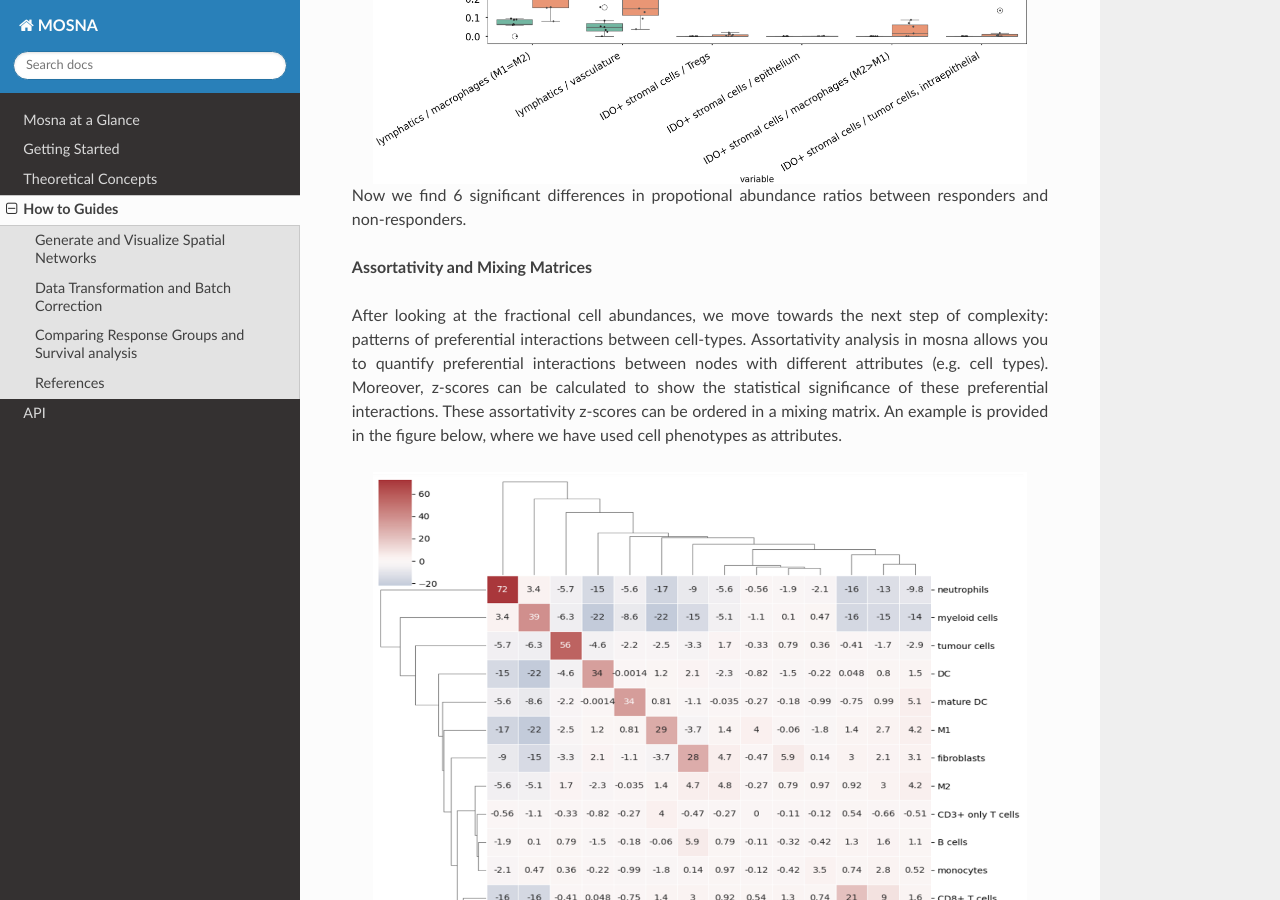
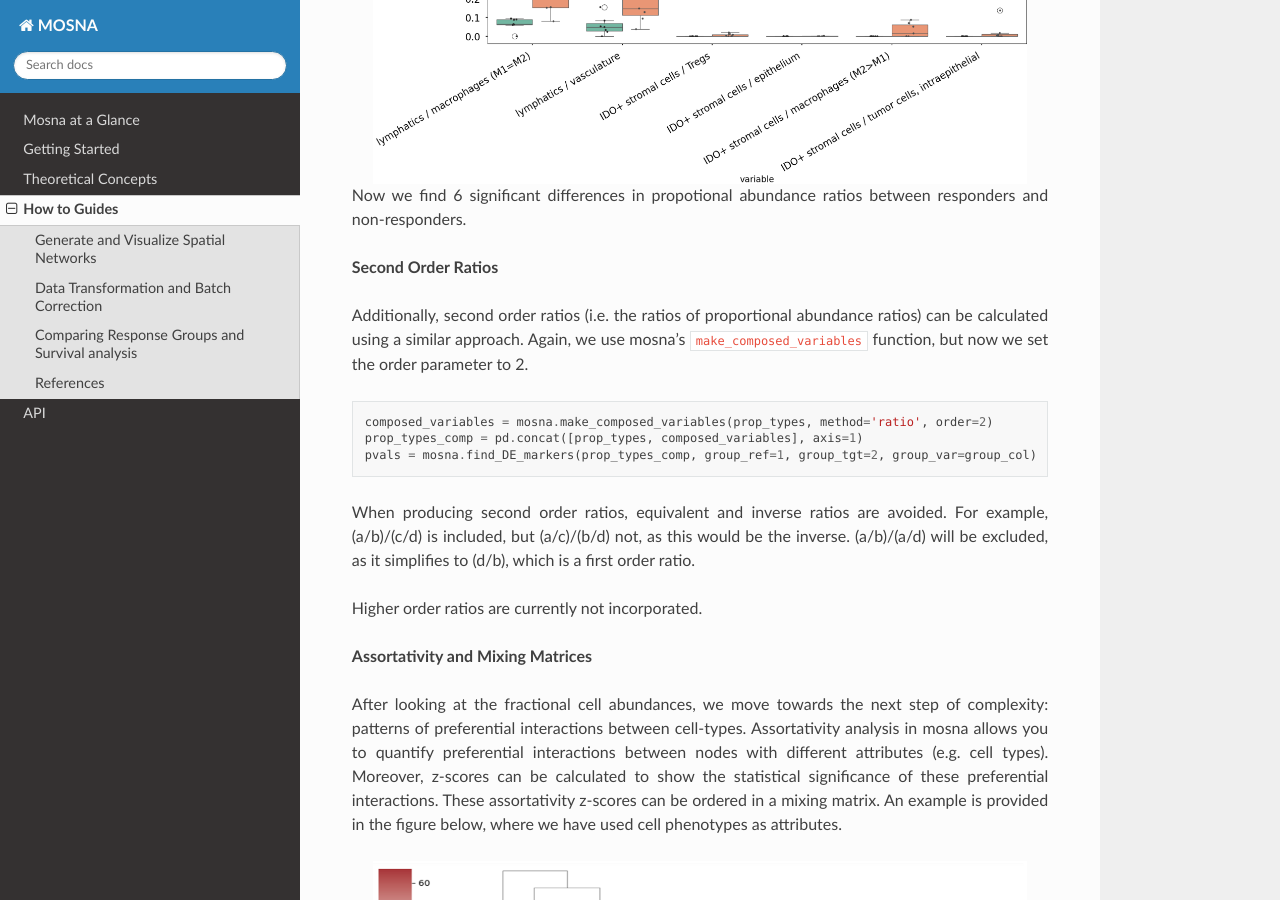
Before and after one commit to Bram-Simon/mosna_documentation, a Sphinx documentation site: the page built from docs/source/how_to_guides.rst, in a window 1280 px wide and 900 px high, scrolled down 7647 px. Built offline with Sphinx 7.4.7 and the Read the Docs theme 3.1.0, drawn with Linux system fonts in a browser that asks for light colours.

Commit message:
include 2nd order ratios

```diff
--- a/docs/source/how_to_guides.rst
+++ b/docs/source/how_to_guides.rst
@@ -373,6 +373,24 @@ This results in the following figure, which includes significant differences bet
 Now we find 6 significant differences in propotional abundance ratios between responders and non-responders.
 
 
+**Second Order Ratios**
+
+Additionally, second order ratios (i.e. the ratios of proportional abundance ratios) can be calculated using a similar approach.
+Again, we use mosna's ``make_composed_variables`` function, but now we set the order parameter to 2.
+
+
+.. code-block:: python
+
+  composed_variables = mosna.make_composed_variables(prop_types, method='ratio', order=2)
+  prop_types_comp = pd.concat([prop_types, composed_variables], axis=1)
+  pvals = mosna.find_DE_markers(prop_types_comp, group_ref=1, group_tgt=2, group_var=group_col)
+
+When producing second order ratios, equivalent and inverse ratios are avoided.
+For example, (a/b)/(c/d) is included, but (a/c)/(b/d) not, as this would be the inverse.
+(a/b)/(a/d) will be excluded, as it simplifies to (d/b), which is a first order ratio.
+
+Higher order ratios are currently not incorporated.
+
 
 
 **Assortativity and Mixing Matrices**
```
